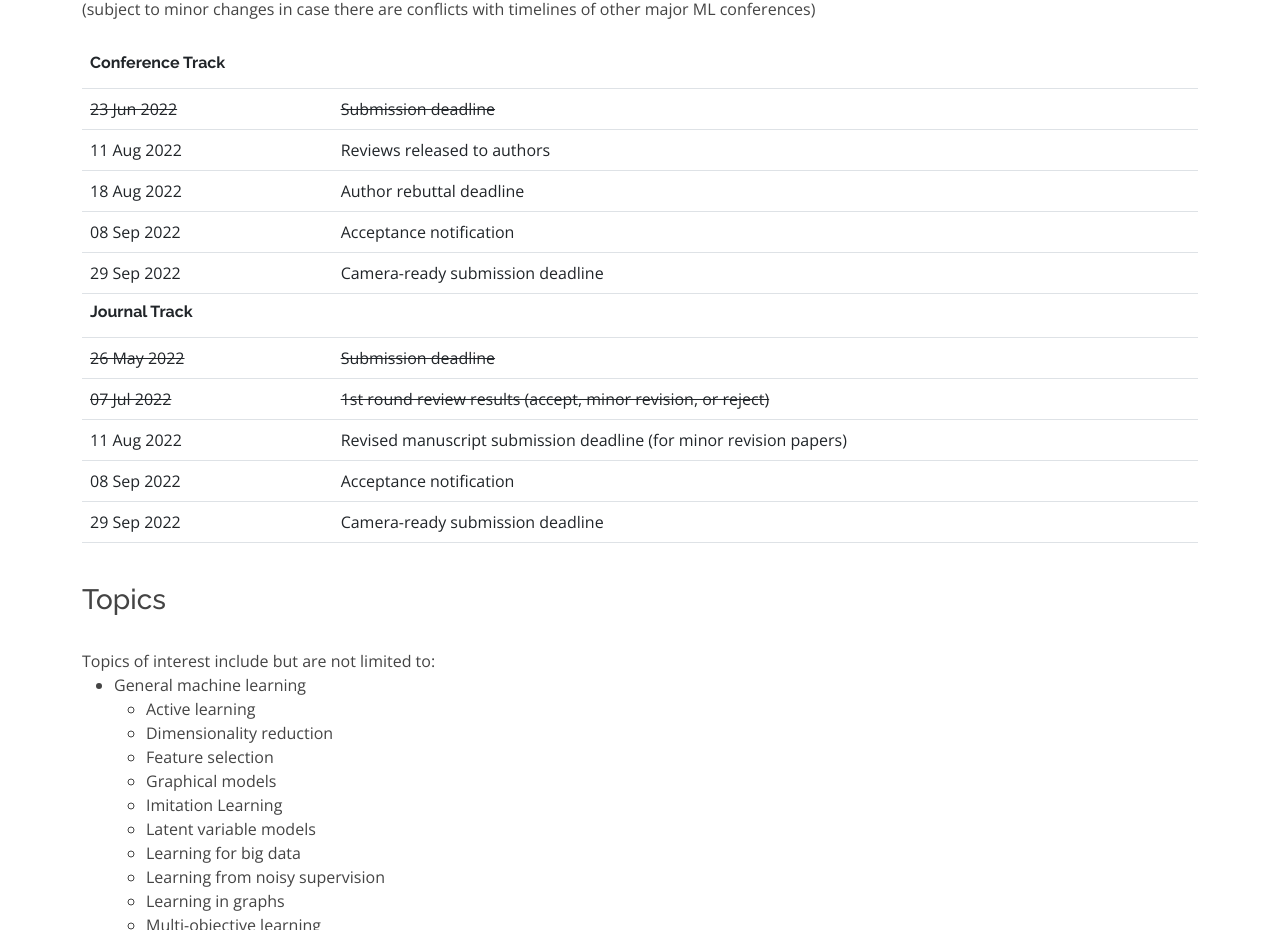
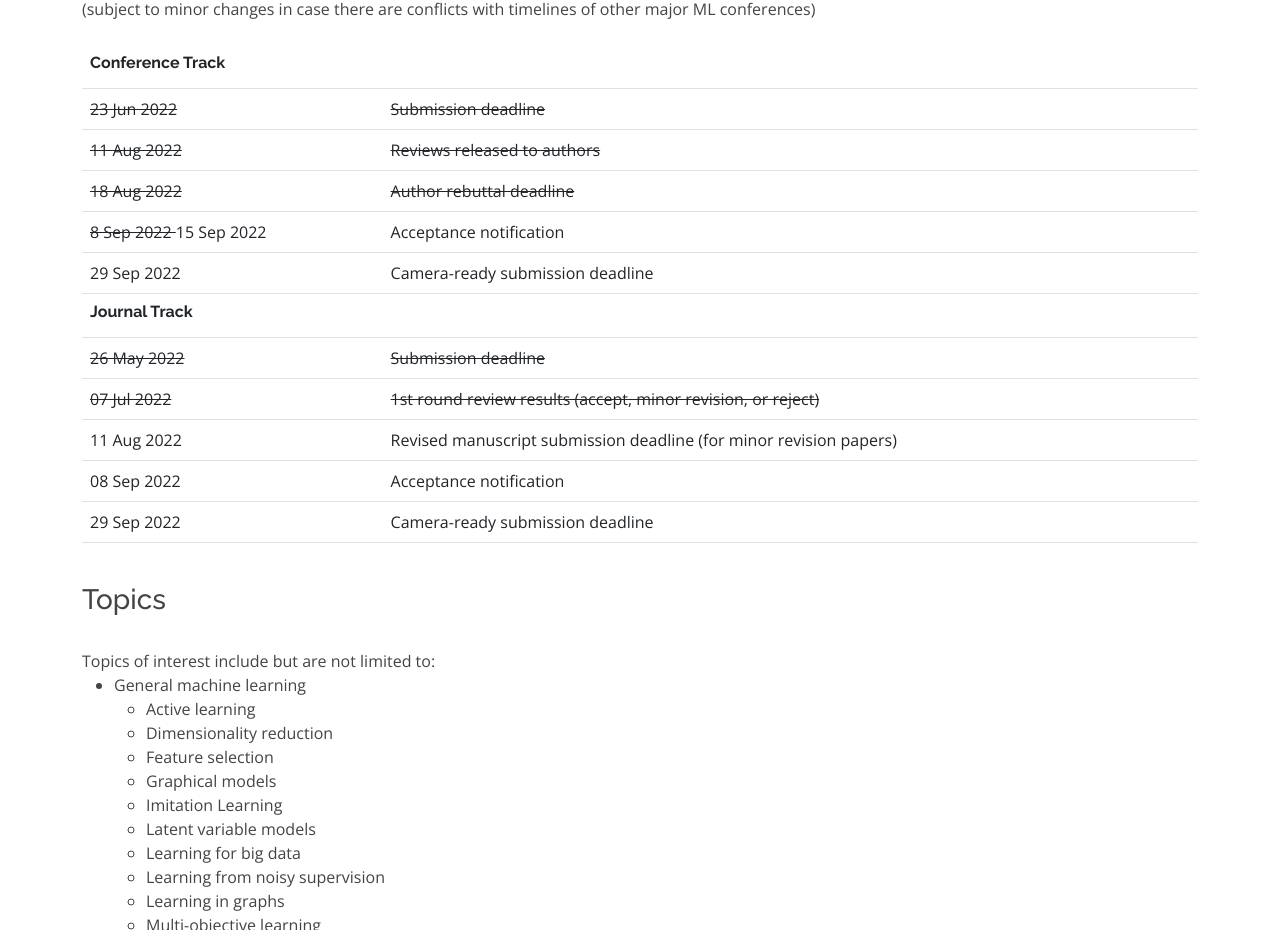
Before and after one commit to JosephKJ/ACML-22, a plain HTML site: page cfp.html in a window 1280 px wide. Shown: the part 790-1720 px from the top of the page. Drawn offline with nearby package versions, Linux system fonts and the light colour scheme.

Commit message:
acceptance notification date updated

```diff
--- a/cfp.html
+++ b/cfp.html
@@ -143,15 +143,15 @@
             </td>
           </tr>
           <tr>
-            <td>11 Aug 2022</td>
-            <td>Reviews released to authors</td>
+            <td> <s> 11 Aug 2022 </s> </td>
+            <td> <s> Reviews released to authors </s></td>
           </tr>
           <tr>
-            <td>18 Aug 2022</td>
-            <td>Author rebuttal deadline</td>
+            <td> <s> 18 Aug 2022 </s></td>
+            <td> <s> Author rebuttal deadline </s></td>
           </tr>
           <tr>
-            <td>08 Sep 2022</td>
+            <td> <s> 8 Sep 2022 </s> 15 Sep 2022 </td>
             <td>Acceptance notification</td>
           </tr>
           <tr>
```
Also changed, not shown: index.html (+1 -0 lines).
